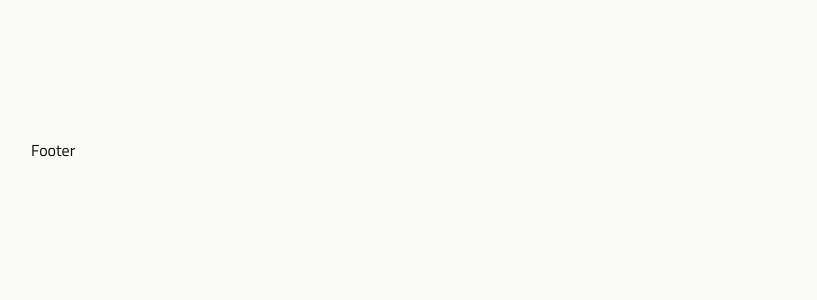
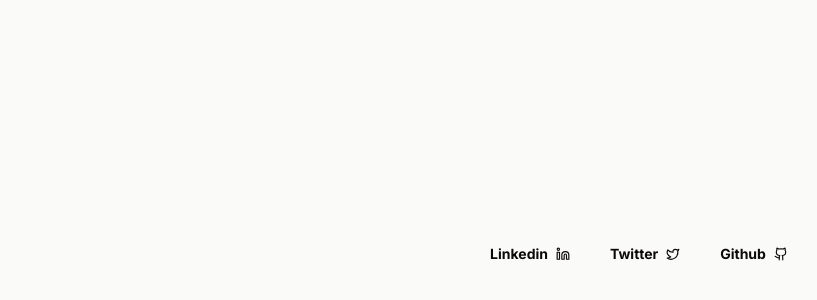
Before and after one commit to mxnan/pages-blogs, a Next.js app: page / in a window 1280 px wide. Shown: the part 1598-1898 px from the top of the page, without its empty margins (1-818 px from the left). Before the commit the page ends 1792 px from the top, so only its background shows below. Built offline with nearby package versions, Linux system fonts and the light colour scheme.

Commit message:
fixed footer
styling footer and ghost variant of ui/button

```diff
--- a/src/components/container/container.tsx
+++ b/src/components/container/container.tsx
@@ -23,8 +23,8 @@ export default function Container(props: any) {
       <Navbar />
       <div className="flex flex-col justify-center  p-8  antialiased">
         {children}
-        <Footer />
       </div>
+      <Footer />
     </div>
   );
 }
--- a/src/components/container/desktop-nav.tsx
+++ b/src/components/container/desktop-nav.tsx
@@ -1,4 +1,4 @@
-import { desktoplinks } from "@/lib/navlinks";
+import { desktoplinks } from "@/lib/links";
 import { AnimatePresence, motion } from "framer-motion";
 import NextLink from "next/link";
 import { useRouter } from "next/router";
--- a/src/components/container/footer.tsx
+++ b/src/components/container/footer.tsx
@@ -1,9 +1,35 @@
-import React from 'react'
+import React from "react";
+import { Button } from "../ui/button";
+import { GithubIcon, LinkedinIcon, TwitterIcon } from "lucide-react";
 
 const Footer = () => {
   return (
-    <div>Footer</div>
-  )
-}
+    <footer className="flexcenter  max-w-4xl w-full p-16 mx-auto">
+      <div className="flexcenter max-sm:flex-col gap-2">
+        <Button
+          variant={"ghost"}
+          className="flexcenter gap-2 rounded-xl font-title font-bold "
+        >
+          <span>Linkedin</span>
+          <LinkedinIcon width={14} height={14} />
+        </Button>
+        <Button
+          variant={"ghost"}
+          className="flexcenter gap-2 rounded-xl font-title font-bold "
+        >
+          <span>Twitter</span>
+          <TwitterIcon width={14} height={14} />
+        </Button>
+        <Button
+          variant={"ghost"}
+          className="flexcenter gap-2 rounded-xl font-title font-bold "
+        >
+          <span>Github</span>
+          <GithubIcon width={14} height={14} />
+        </Button>
+      </div>
+    </footer>
+  );
+};
 
-export default Footer
+export default Footer;
--- a/src/components/container/mobile-nav.tsx
+++ b/src/components/container/mobile-nav.tsx
@@ -1,4 +1,4 @@
-import { mobileLinks } from "@/lib/navlinks";
+import { mobileLinks } from "@/lib/links";
 import { AnimatePresence, motion } from "framer-motion";
 import NextLink from "next/link";
 import { useState } from "react";
--- a/src/components/ui/button.tsx
+++ b/src/components/ui/button.tsx
@@ -1,22 +1,24 @@
-import * as React from "react"
-import { Slot } from "@radix-ui/react-slot"
-import { cva, type VariantProps } from "class-variance-authority"
+import * as React from "react";
+import { Slot } from "@radix-ui/react-slot";
+import { cva, type VariantProps } from "class-variance-authority";
 
-import { cn } from "@/lib/utils"
+import { cn } from "@/lib/utils";
 
 const buttonVariants = cva(
   "inline-flex items-center justify-center whitespace-nowrap rounded-md text-sm font-medium ring-offset-white transition-colors focus-visible:outline-none focus-visible:ring-2 focus-visible:ring-stone-950 focus-visible:ring-offset-2 disabled:pointer-events-none disabled:opacity-50 dark:ring-offset-stone-950 dark:focus-visible:ring-stone-300",
   {
     variants: {
       variant: {
-        default: "bg-stone-900 text-stone-50 hover:bg-stone-900/90 dark:bg-stone-50 dark:text-stone-900 dark:hover:bg-stone-50/90",
+        default:
+          "bg-stone-900 text-stone-50 hover:bg-stone-900/90 dark:bg-stone-50 dark:text-stone-900 dark:hover:bg-stone-50/90",
         destructive:
           "bg-red-500 text-stone-50 hover:bg-red-500/90 dark:bg-red-900 dark:text-stone-50 dark:hover:bg-red-900/90",
         outline:
           "border border-stone-200 bg-white hover:bg-stone-100 hover:text-stone-900 dark:border-stone-800 dark:bg-stone-950 dark:hover:bg-stone-800 dark:hover:text-stone-50",
         secondary:
           "bg-stone-100 text-stone-900 hover:bg-stone-100/80 dark:bg-stone-800 dark:text-stone-50 dark:hover:bg-stone-800/80",
-        ghost: "hover:bg-stone-100 hover:text-stone-900 dark:hover:bg-stone-800 dark:hover:text-stone-50",
+        ghost:
+          "hover:border border-violet-400 dark:border-amber-800 hover:bg-zinc-100 dark:hover:bg-zinc-900 ",
         link: "text-stone-900 underline-offset-4 hover:underline dark:text-stone-50",
       },
       size: {
@@ -31,26 +33,26 @@ const buttonVariants = cva(
       size: "default",
     },
   }
-)
+);
 
 export interface ButtonProps
   extends React.ButtonHTMLAttributes<HTMLButtonElement>,
     VariantProps<typeof buttonVariants> {
-  asChild?: boolean
+  asChild?: boolean;
 }
 
 const Button = React.forwardRef<HTMLButtonElement, ButtonProps>(
   ({ className, variant, size, asChild = false, ...props }, ref) => {
-    const Comp = asChild ? Slot : "button"
+    const Comp = asChild ? Slot : "button";
     return (
       <Comp
         className={cn(buttonVariants({ variant, size, className }))}
         ref={ref}
         {...props}
       />
-    )
+    );
   }
-)
-Button.displayName = "Button"
+);
+Button.displayName = "Button";
 
-export { Button, buttonVariants }
+export { Button, buttonVariants };
--- a/src/lib/navlinks.ts
+++ b/src/lib/links.ts
@@ -1,3 +1,5 @@
+
+
 // Navigation links for desktop
 export const desktoplinks = [
   { name: "Home", link: "/" },
@@ -15,5 +17,5 @@ export const mobileLinks = [
   { name: "Snippets", link: "/snippets" },
   { name: "Contact", link: "/contact" },
 
-  // Add more links as needed
+  // Add m
 ];
--- a/src/pages/_document.tsx
+++ b/src/pages/_document.tsx
@@ -2,7 +2,7 @@ import { Html, Head, Main, NextScript } from "next/document";
 
 export default function Document() {
   return (
-    <Html lang="en" suppressHydrationWarning>
+    <Html lang="en" className="scroll-smooth" suppressHydrationWarning>
       <Head />
       <body>
         <Main />
--- a/src/styles/globals.css
+++ b/src/styles/globals.css
@@ -17,9 +17,9 @@
   }
   .sticky-nav {
     position: sticky;
-    z-index: 10;
+    z-index: 999;
     top: 0;
-    backdrop-filter: saturate(180%) blur(20px);
+    backdrop-filter: saturate(200%) blur(20px);
     transition: background-color 0.1 ease-in-out;
   }
 }
```
